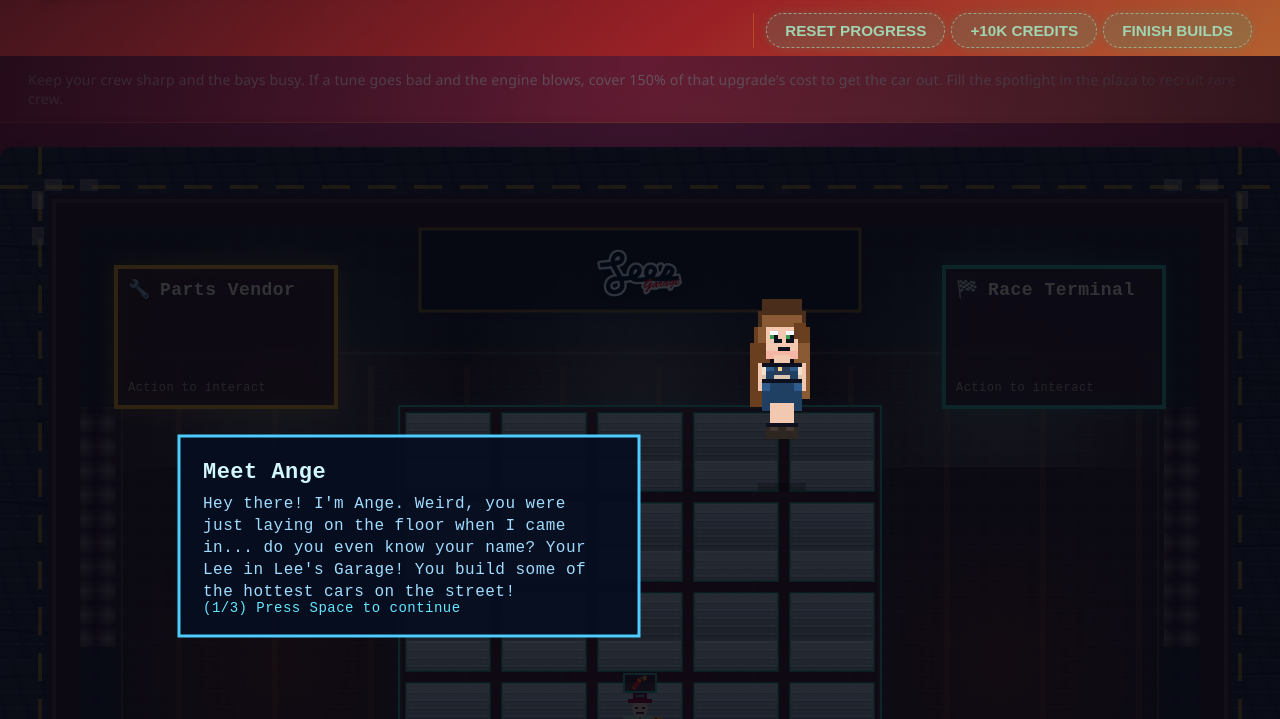
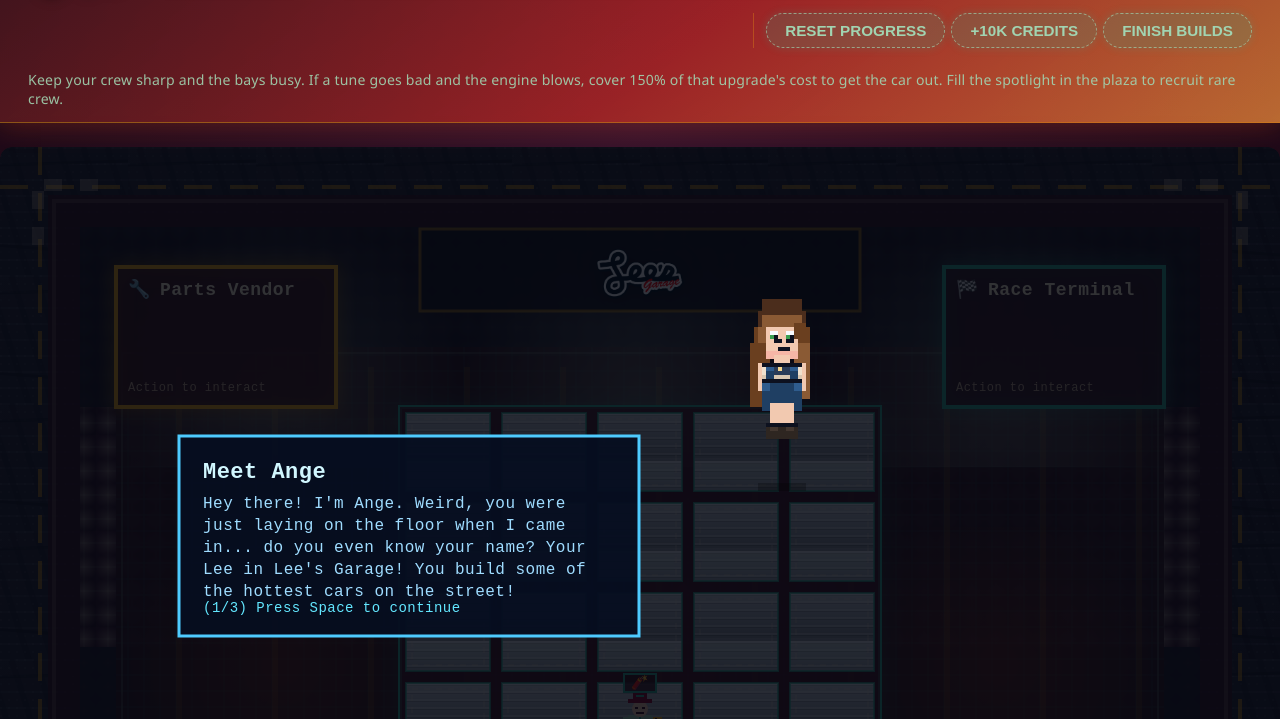
Before and after one commit to Openclutch/ahpp-mini-game, a plain HTML site: page index.html in a window 1280 px wide. Shown: the part 81-800 px from the top of the page. Drawn offline with Linux system fonts and the light colour scheme.

Commit message:
Prevent game overlay from covering header

```diff
--- a/index.html
+++ b/index.html
@@ -31,6 +31,8 @@
       box-shadow:0 0 26px rgba(221,65,17,0.32);
       border-bottom:1px solid rgba(241,165,18,0.45);
       text-shadow:0 1px 3px rgba(22,6,13,0.55);
+      position:relative;
+      z-index:5;
     }
     header .logo {
       height:clamp(38px, 7vw, 64px);
@@ -106,7 +108,7 @@
     #gameArea::before {
       content:"";
       position:absolute;
-      inset:-8% -8% -18% -8%;
+      inset:0 -8% -18% -8%;
       background:radial-gradient(circle at top, rgba(70,24,57,0.65) 0%, rgba(30,10,24,0.92) 55%, rgba(21,6,16,0.98) 100%);
       pointer-events:none;
       z-index:0;
```
